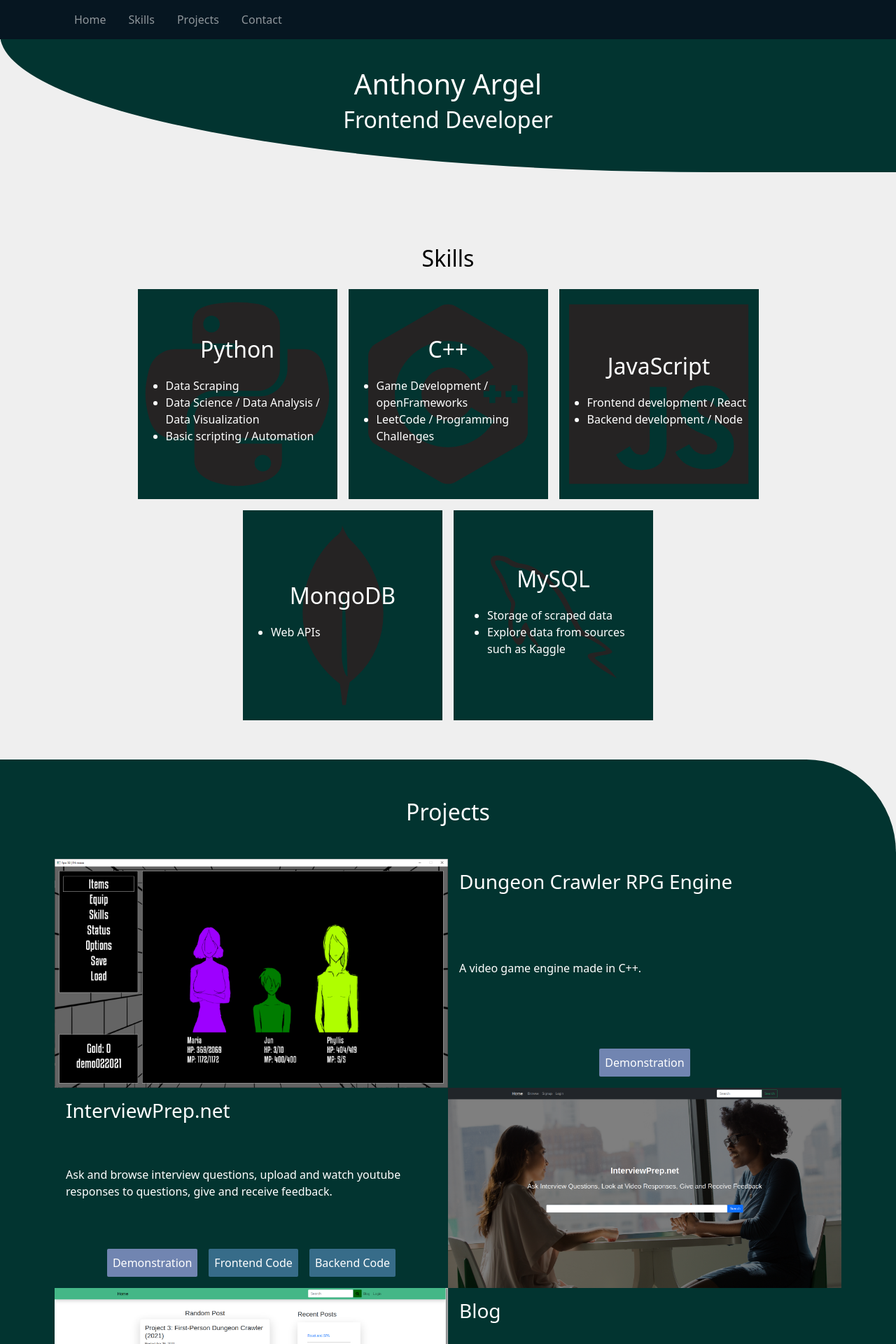
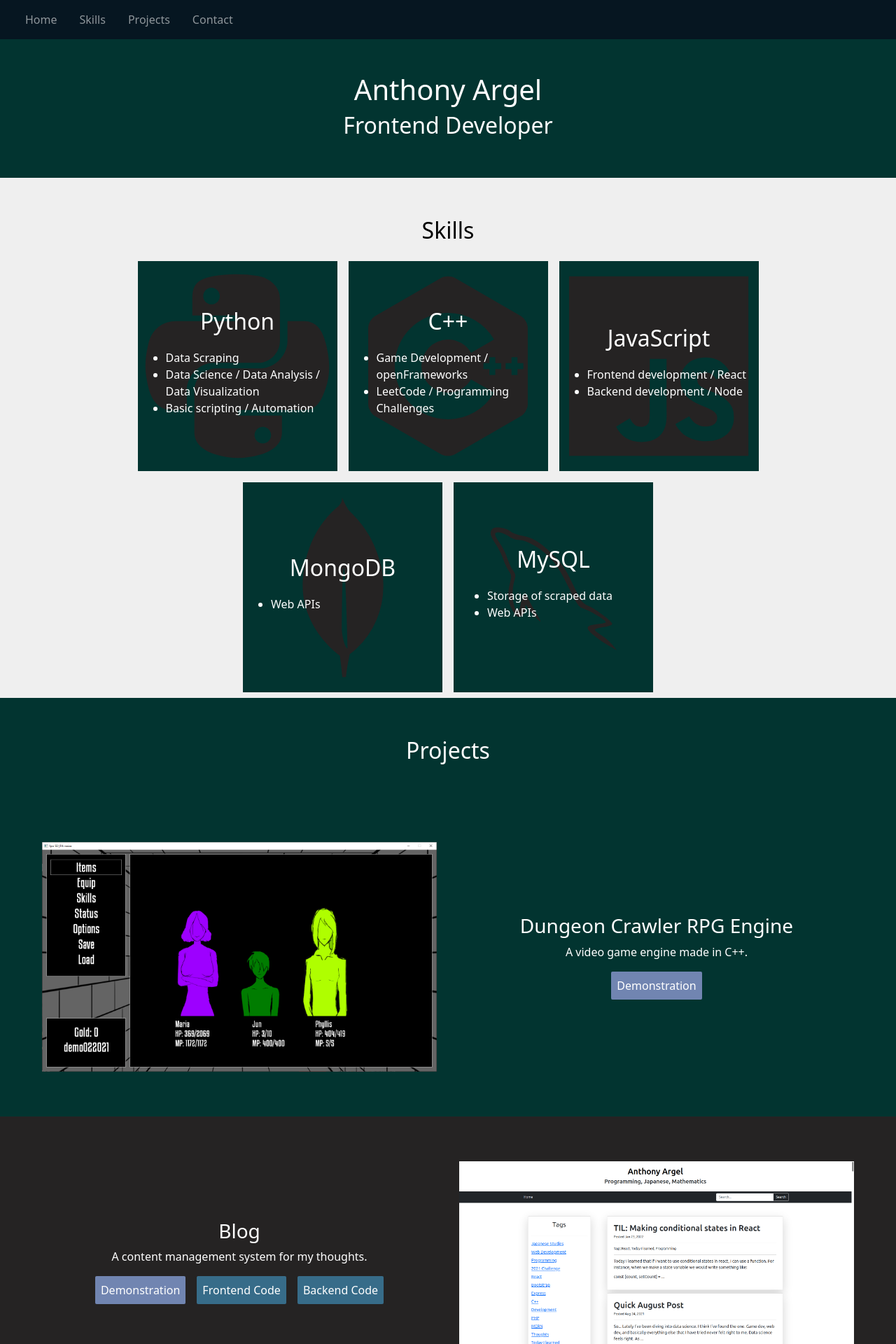
Before and after one commit to anthony-argel/anthony-argel.github.io, a React (Create React App) app: page / in a window 1280 px wide. Shown: the top 1920 px of the page at 70% size. Built offline with nearby package versions, Linux system fonts and the light colour scheme.

Commit message:
changed padding and margins. removed a project.

```diff
--- a/src/assets/styles.css
+++ b/src/assets/styles.css
@@ -5,7 +5,6 @@ body {
 
 .eye-catch {
     background-color: #023430;
-    border-bottom-left-radius: 80%;
 }
 
 .databases {
@@ -86,3 +85,11 @@ body {
 .code-btn {
     background-color: #376c89;
 }
+
+.gray-project {
+    background-color: #252323;
+}
+
+.projects img {
+    width: 100%;
+}
--- a/src/components/eyecatch.js
+++ b/src/components/eyecatch.js
@@ -4,7 +4,7 @@ function EyeCatch(props) {
     return (
         <div className="row eye-catch p-5" id='home'>
             <div className="col-12 text-center">
-                <h1 className="mt-5">Anthony Argel</h1>
+                <h1>Anthony Argel</h1>
                 <h2>Frontend Developer</h2>
             </div>
         </div>
--- a/src/components/home.js
+++ b/src/components/home.js
@@ -18,10 +18,8 @@ function Home(props) {
             <div className='container'>
                 <Languages></Languages>
             </div>
-            <div className='container-fluid position-relative' style={{'backgroundColor':'#023430', 'borderTopRightRadius':'10%'}}>
-                <div className='container'>
-                    <Projects></Projects>
-                </div>
+            <div className='container-fluid position-relative p-0' style={{'backgroundColor':'#023430'}}>
+                <Projects></Projects>
             </div>
             <div className='w-100 p-5 my-footer text-center d-flex  flex-column align-items-center' id='contact'>
                 <h2>Contact</h2>
--- a/src/components/languages.js
+++ b/src/components/languages.js
@@ -6,7 +6,7 @@ function Languages(props) {
     return (
         <div className='row languages d-flex justify-content-center mt-5' id='skills'>
 
-            <h2 className='text-center h2 mt-5 p-2' >Skills</h2>
+            <h2 className='text-center h2 p-2' >Skills</h2>
             <div className='col-12 col-lg-3 p-2 m-2 position-relative' style={{'zIndex':'1'}}>
                    <FaPython className='position-absolute top-50 start-50 translate-middle' style={{'zIndex':'-1', width:'100%', height:'100%'}}></FaPython>
                 <p className="fs-2">Python</p>
@@ -44,7 +44,7 @@ function Languages(props) {
                 <p className="fs-2">MySQL</p>
                 <ul>
                     <li>Storage of scraped data</li>
-                    <li>Explore data from sources such as Kaggle</li>
+                    <li>Web APIs</li>
                 </ul>
             </div>
         </div>
--- a/src/components/nav.js
+++ b/src/components/nav.js
@@ -3,8 +3,8 @@
 function NavBar(props) {
     return (
 
-        <nav className="navbar navbar-expand-lg navbar-dark my-nav fixed-top">
-        <div className="container">
+        <nav className="navbar navbar-expand-lg navbar-dark my-nav">
+        <div className="container-fluid">
             <button className="navbar-toggler" type="button" data-bs-toggle="collapse" data-bs-target="#navbarNav" aria-controls="navbarNav" aria-expanded="false" aria-label="Toggle navigation">
             <span className="navbar-toggler-icon"></span>
             </button>
--- a/src/components/projects.js
+++ b/src/components/projects.js
@@ -1,6 +1,5 @@
 import blogimg from '../assets/images/blog.png';
 import asmrdbimg from '../assets/images/asmrdb.png';
-import inteviewprepimg from '../assets/images/interviewprep.png';
 import rpgimg from '../assets/images/rpgengine.png';
 
 function Projects(props) {
@@ -10,14 +9,6 @@ function Projects(props) {
             description: 'A video game engine made in C++.',
             img: rpgimg,
             url: 'https://www.youtube.com/watch?v=RFxn00Do2zo'
-        },
-        {
-            title: "InterviewPrep.net",
-            description: "Ask and browse interview questions, upload and watch youtube responses to questions, give and receive feedback.",
-            img: inteviewprepimg,
-            url: 'https://www.interviewprep.net/',
-            backend: "https://github.com/anthony-argel/interviewprep-api",
-            frontend: "https://github.com/anthony-argel/interviewprep-frontend"
         },
         {
             title: "Blog",
@@ -39,29 +30,29 @@ function Projects(props) {
 
     return (
 
-        <div className='row mt-5 projects p-2' id='projects'>
-                <h2 className='text-center mb-5 mt-5'>Projects</h2>
+        <div className='row projects p-2' id='projects'>
+                <h2 className='text-center mt-5 mb-5'>Projects</h2>
             {projects.map((value, index) => {
                 return (
                 <div className='col-12' key={index}>
-                    <div className={index % 2 === 0 ? 'row' : 'row flex-row-reverse'}>
-                        <div className='col-12 col-lg-6 p-0'>
-                            <img src={value.img} alt='project thumbnail' className='w-100'></img>
+                    <div className={index % 2 === 0 ? 'row p-5' : 'row p-5 flex-row-reverse gray-project'}>
+                        <div className='col-12 col-lg-6 p-3 d-flex justify-content-center align-items-center'>
+                            <img src={value.img} alt='project thumbnail'></img>
                         </div>
-                        <div className='col-12 col-lg-6 p-3 d-flex flex-column justify-content-between'>
+                        <div className='col-12 col-lg-6 p-1 d-flex flex-column justify-content-center align-items-center'>
                             <h3>{value.title}</h3>
                             <p>{value.description}</p>
                             <div className='d-flex justify-content-center'>
                                 <a href={value.url} className="my-btn demo-btn mx-2 p-2" target="_blank" rel="noopener noreferrer" >Demonstration</a>
                                 {
                                     typeof value.frontend !== 'undefined' ?
-                                    <a href={value.frontend} className="my-btn code-btn mx-2 p-2" target="_blank" rel="noopener noreferrer" >Frontend Code</a>
+                                    <a href={value.frontend} className="my-btn code-btn mx-2 p-2 text-center" target="_blank" rel="noopener noreferrer" >Frontend Code</a>
                                     :
                                     null
                                 }
                                 {
                                     typeof value.backend !== 'undefined' ?
-                                    <a href={value.backend} className="my-btn code-btn mx-2 p-2" target="_blank" rel="noopener noreferrer" >Backend Code</a>
+                                    <a href={value.backend} className="my-btn code-btn mx-2 p-2 text-center" target="_blank" rel="noopener noreferrer" >Backend Code</a>
                                     :
                                     null
                                 }
```
Also changed, not shown: src/assets/images/blog.png, src/assets/images/interviewprep.png (deleted).
